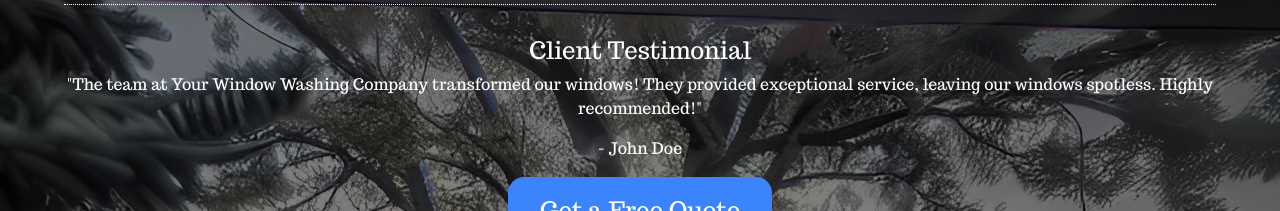
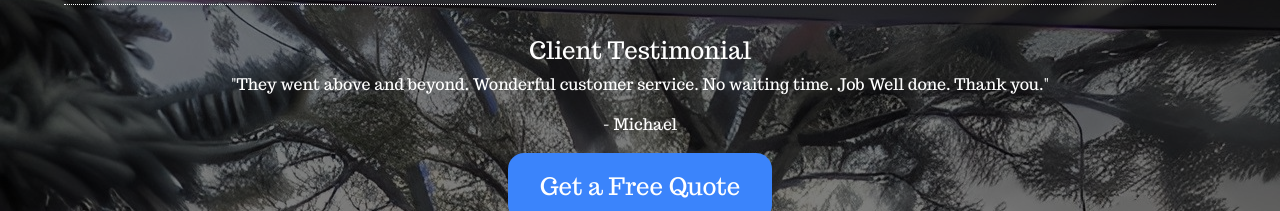
Before and after one commit to badlychadly/clearer-windows, a React (Create React App) app: page /services in a window 1280 px wide. Shown: the part 3376-3587 px from the top of the page. Built offline with nearby package versions, Linux system fonts and the light colour scheme.

Commit message:
Add client testimonial quotea

```diff
--- a/src/pages/Services.js
+++ b/src/pages/Services.js
@@ -36,8 +36,8 @@ const Services = () => {
 
         <div className="testimonial">
           <h4>Client Testimonial</h4>
-          <p>"The team at Your Window Washing Company transformed our windows! They provided exceptional service, leaving our windows spotless. Highly recommended!"</p>
-          <p className="testimonial-author">- John Doe</p>
+          <p>"They went above and beyond. Wonderful customer service. No waiting time. Job Well done. Thank you."</p>
+          <p className="testimonial-author">- Michael</p>
         </div>
 
         <Link to="/get-a-quote" type='button' className='text-reset button' style={{textDecoration: 'none'}}>
```
